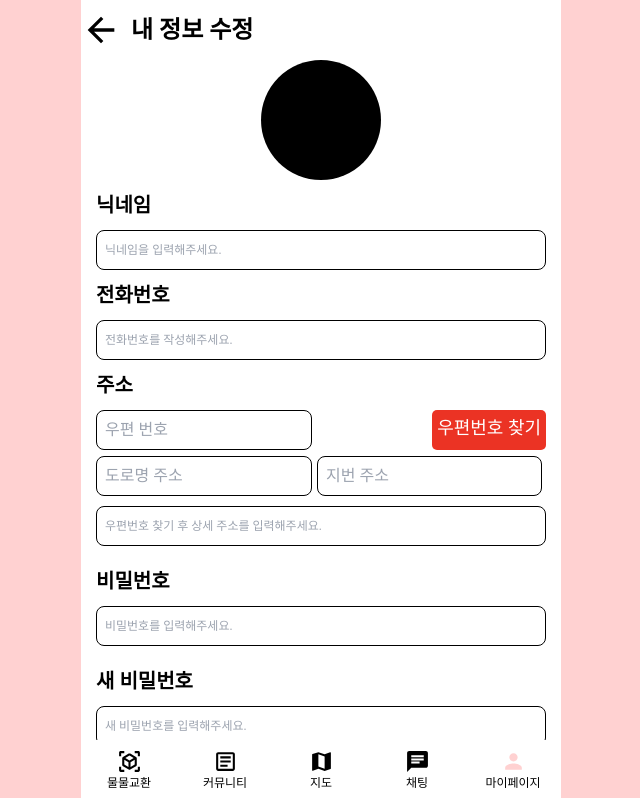
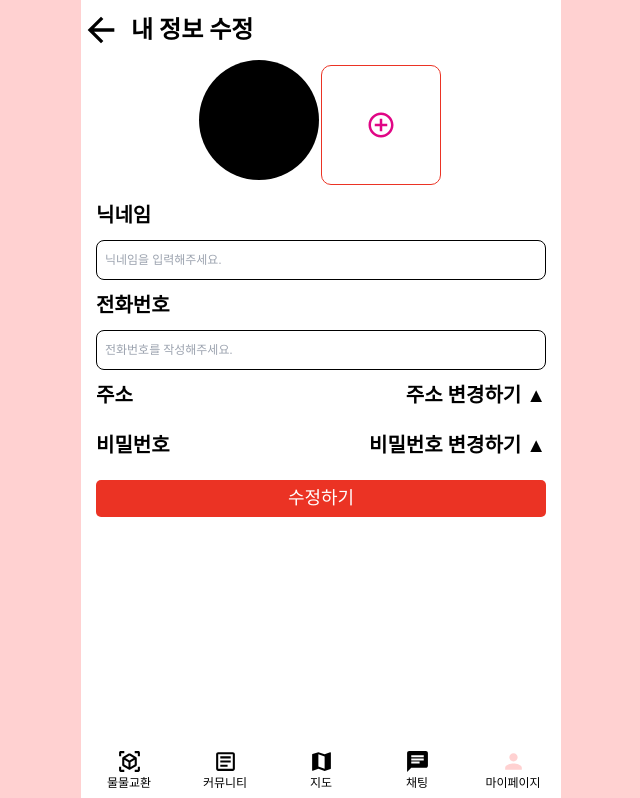
Before and after one commit to KostaMiniProject/MainProject-Front, a Next.js app: page /profile/editprofile in a window 1280 px wide. Shown: the top 798 px of the page, without its empty margins (319-959 px from the left). Built offline with nearby package versions, Linux system fonts and the light colour scheme; no server answers; a web font is replaced by a local one.

Commit message:
fix : 내 정보수정 페이지 레이아웃 변경

```diff
--- a/app/login/page.tsx
+++ b/app/login/page.tsx
@@ -44,6 +44,7 @@ function page() {
       // 다른 작업 수행 (예: 페이지 리디렉션)
     } catch (error: any) {
       // 로그인 실패 시의 처리
+      alert('로그인에 실패하였습니다.');
       console.error('로그인 실패:', error.message);
     }
     console.log(document.cookie);
--- a/app/profile/editprofile/page.tsx
+++ b/app/profile/editprofile/page.tsx
@@ -1,12 +1,14 @@
-"use client";
-import React, { useState, useCallback, useEffect } from "react";
-import InputBox from "@/components/InputBox";
-import Button from "@/components/Button";
-import Header from "@/components/Header";
-import PostCode from "@/components/signup/PostCode";
-import { useRouter } from "next/navigation";
+'use client';
+import React, { useState, useCallback, useEffect } from 'react';
+import InputBox from '@/components/InputBox';
+import Button from '@/components/Button';
+import Header from '@/components/Header';
+import PostCode from '@/components/signup/PostCode';
+import { useRouter } from 'next/navigation';
 import Image from 'next/image';
-import { relative } from "path";
+import { relative } from 'path';
+import { MdAddCircleOutline } from 'react-icons/md';
+import { getMyProfile } from '@/apis/ProfileApi';
 
 interface profileType {
   address: string;
@@ -19,32 +21,60 @@ interface profileType {
 
 function page() {
   const [profile, setProfile] = useState<profileType>();
-    const [nickName, setNickName] = useState<string>("");
-    const [phone, setPhone] = useState<string>("");
+  const [nickName, setNickName] = useState<string>('');
+  const [phone, setPhone] = useState<string>('');
   const [address, setAddress] = useState({
-        zcode: "",
-        roadAddr: "",
-        jibunAddr: "",
+    zcode: '',
+    roadAddr: '',
+    jibunAddr: '',
   });
-    const [addressDetail, setAddressDetail] = useState<string>("");
-    const [existingPassword, setExistingPassword] = useState<string>("");
-    const [newPassword, setNewPassword] = useState<string>("");
-    const [nickNameMessage, setNickNameMessage] = useState<string>("");
-    const [phoneMessage, setPhoneMessage] = useState<string>("");
-    const [existingPasswordMessage, setExistingPasswordMessage] = useState<string>("");
-    const [newPasswordMessage, setNewPasswordMessage] = useState<string>("");
-    const [addressMessage, setAddressMessage] = useState<string>("");
+  const [addressDetail, setAddressDetail] = useState<string>('');
+  const [existingPassword, setExistingPassword] = useState<string>('');
+  const [newPassword, setNewPassword] = useState<string>('');
+  const [nickNameMessage, setNickNameMessage] = useState<string>('');
+  const [phoneMessage, setPhoneMessage] = useState<string>('');
+  const [existingPasswordMessage, setExistingPasswordMessage] =
+    useState<string>('');
+  const [newPasswordMessage, setNewPasswordMessage] = useState<string>('');
+  const [addressMessage, setAddressMessage] = useState<string>('');
+
   const [isNickName, setIsNickName] = useState<boolean>(false);
   const [isPhone, setIsPhone] = useState<boolean>(false);
   const [isExistingPassword, setIsExistingPassword] = useState<boolean>(false);
   const [isNewPassword, setIsNewPassword] = useState<boolean>(false);
   const [isAddress, setIsAddress] = useState<boolean>(false);
+  const [selectedImages, setSelectedImages] = useState<File>();
+
+  const [isEditAddress, setIsEditAddress] = useState(false); // 주소 수정 가능 여부
+  const [isEditPassword, setIsEditPassword] = useState(false); // 비밀번호 수정 가능 여부
+  const router = useRouter();
+
+  useEffect(() => {
+    const fetchData = async () => {
+      try {
+        const data = await getMyProfile();
+        setProfile(data);
+      } catch (error) {
+        console.log(error);
+      }
+    };
+    fetchData();
+  }, []);
+
+  // 주소 수정 토글 함수
+  const toggleEditAddress = () => {
+    setIsEditAddress(!isEditAddress);
+  };
+
+  // 비밀번호 수정 토글 함수
+  const toggleEditPassword = () => {
+    setIsEditPassword(!isEditPassword);
+  };
+
   const readCheckAddress = () => {
     const { zcode, jibunAddr, roadAddr } = address;
     return !(zcode && (jibunAddr || roadAddr));
   };
-
-    const router = useRouter();
 
   const onClickAddrBtn = () => {
     PostCode({ info: address, setInfo: setAddress });
@@ -52,38 +82,38 @@ function page() {
 
   const checkAddress = (addressCurrent: string) => {
     if (addressCurrent.length === 0) {
-            setAddressMessage("주소는 필수 항목입니다.");
+      setAddressMessage('주소는 필수 항목입니다.');
       setIsAddress(false);
     }
-    }
+  };
 
   const checkNickname = (nickNameCurrent: string) => {
     if (nickNameCurrent.length === 0) {
-            setNickNameMessage("닉네임은 필수 항목입니다.");
+      setNickNameMessage('닉네임은 필수 항목입니다.');
       setIsNickName(false);
     }
-    }
+  };
 
   const checkPhone = (phoneCurrent: string) => {
     if (phoneCurrent.length === 0) {
-            setPhoneMessage("휴대폰번호는 필수 항목입니다.");
+      setPhoneMessage('휴대폰번호는 필수 항목입니다.');
       setIsPhone(false);
     }
-    }
+  };
 
   const checkExistingPassword = (existingPasswordCurrent: string) => {
     if (existingPasswordCurrent.length === 0) {
-            setExistingPasswordMessage("비밀번호는 필수 항목입니다.");
+      setExistingPasswordMessage('비밀번호는 필수 항목입니다.');
       setIsExistingPassword(false);
     }
-    }
+  };
 
   const checkNewPassword = (newPasswordCurrent: string) => {
     if (newPasswordCurrent.length === 0) {
-            setNewPasswordMessage("비밀번호는 필수 항목입니다.");
+      setNewPasswordMessage('비밀번호는 필수 항목입니다.');
       setIsNewPassword(false);
     }
-    }
+  };
 
   const onChangeNickName = useCallback((nickNameCurrent: string) => {
     const nickNameRegex = /^[가-힣a-zA-Z0-9]{2,13}$/;
@@ -91,10 +121,10 @@ function page() {
     checkNickname(nickNameCurrent);
 
     if (!nickNameRegex.test(nickNameCurrent)) {
-            setNickNameMessage("2글자 이상 14글자 미만으로 입력해주세요.");
+      setNickNameMessage('2글자 이상 14글자 미만으로 입력해주세요.');
       setIsNickName(false);
     } else {
-            setNickNameMessage("올바른 닉네임 형식입니다.");
+      setNickNameMessage('올바른 닉네임 형식입니다.');
       setIsNickName(true);
     }
   }, []);
@@ -105,10 +135,10 @@ function page() {
     checkPhone(phoneCurrent);
 
     if (!phoneRegex.test(phoneCurrent)) {
-            setPhoneMessage("휴대폰번호 11자리를 입력해주세요.");
+      setPhoneMessage('휴대폰번호 11자리를 입력해주세요.');
       setIsPhone(false);
     } else {
-            setPhoneMessage("올바른 휴대폰 번호 형식입니다.");
+      setPhoneMessage('올바른 휴대폰 번호 형식입니다.');
       setIsPhone(true);
     }
   }, []);
@@ -117,12 +147,13 @@ function page() {
     setAddressDetail(addressCurrent);
     checkAddress(addressCurrent);
     if (addressCurrent.length != 0) {
-            setAddressMessage(" ");
+      setAddressMessage(' ');
       setIsAddress(true);
     }
   }, []);
 
-    const onChangeExistingPassword = useCallback((existingPasswordCurrent: string) => {
+  const onChangeExistingPassword = useCallback(
+    (existingPasswordCurrent: string) => {
       const existingPasswordRegex =
         /^(?=.*[a-zA-Z])(?=.*[!@#$%^*+=-])(?=.*[0-9]).{8,25}$/;
       setExistingPassword(existingPasswordCurrent);
@@ -130,34 +161,53 @@ function page() {
 
       if (!existingPasswordRegex.test(existingPasswordCurrent)) {
         setExistingPasswordMessage(
-                "숫자+영문자+특수문자 조합으로 8자리 이상 입력해주세요."
+          '숫자+영문자+특수문자 조합으로 8자리 이상 입력해주세요.'
         );
         setIsExistingPassword(false);
       } else {
-            setExistingPasswordMessage("올바른 비밀번호 형식입니다.");
+        setExistingPasswordMessage('올바른 비밀번호 형식입니다.');
         setIsExistingPassword(true);
       }
-    }, []);
+    },
+    []
+  );
 
-    const onChangeNewPassword = useCallback((newPasswordCurrent: string) => {
+  const onChangeNewPassword = useCallback(
+    (newPasswordCurrent: string) => {
       const newPasswordRegex =
         /^(?=.*[a-zA-Z])(?=.*[!@#$%^*+=-])(?=.*[0-9]).{8,25}$/;
       setNewPassword(newPasswordCurrent);
       checkNewPassword(newPasswordCurrent);
 
       if (existingPassword === newPasswordCurrent) {
-            setNewPasswordMessage("기존 비밀번호와 새 비밀번호가 동일합니다.");
+        setNewPasswordMessage('기존 비밀번호와 새 비밀번호가 동일합니다.');
         setIsNewPassword(false);
       } else if (!newPasswordRegex.test(newPasswordCurrent)) {
         setNewPasswordMessage(
-                "숫자+영문자+특수문자 조합으로 8자리 이상 입력해주세요."
+          '숫자+영문자+특수문자 조합으로 8자리 이상 입력해주세요.'
         );
         setIsNewPassword(false);
       } else {
-            setNewPasswordMessage("올바른 비밀번호 형식입니다.");
+        setNewPasswordMessage('올바른 비밀번호 형식입니다.');
         setIsNewPassword(true);
       }
-    }, [existingPassword]);
+    },
+    [existingPassword]
+  );
+
+  function openFileInput() {
+    // 파일 입력 엘리먼트를 클릭하여 파일 선택 다이얼로그 열기
+    const fileInput = document.getElementById('fileInput');
+    if (fileInput) {
+      fileInput.click();
+    }
+  }
+  function handleFileChange(event: React.ChangeEvent<HTMLInputElement>) {
+    const selectFile = event.target.files;
+    if (selectFile) {
+      setSelectedImages(selectFile[0]);
+    }
+  }
 
   const editProfile = async () => {
     const userData = {
@@ -179,10 +229,18 @@ function page() {
     ) {
       try {
         console.log(userData);
-                // postEdit(userData);
-                // router.push('/profile');
+        const formData = new FormData();
+        // 기타 데이터를 JSON 형태로 FormData에 추가
+        formData.append(
+          'userUpdateDTO',
+          new Blob([JSON.stringify(userData)], { type: 'application/json' })
+        );
+        // 이미지 파일을 FormData에 추가
+        if (selectedImages instanceof File) {
+          formData.append('file', selectedImages);
+        }
       } catch (error) {
-                alert("회원수정 실패");
+        alert('회원수정 실패');
       }
     } else {
       //alert("입력한 정보를 다시 확인해주세요.");
@@ -212,6 +270,20 @@ function page() {
               />
             )}
           </div>
+          <div
+            className="relative w-[120px] m-[2px] my-[5px] h-[120px] overflow-hidden flex items-center justify-center border-base border-solid border-[1px] rounded-[10px] cursor-pointer"
+            onClick={openFileInput}
+          >
+            <MdAddCircleOutline size={30} color={'#e00685'} />
+          </div>
+          <input
+            id="fileInput" // 파일 입력 엘리먼트에 ID 추가
+            type="file"
+            multiple
+            accept=".jpg, .png"
+            onChange={handleFileChange}
+            style={{ display: 'none' }} // 화면에 표시되지 않도록 함
+          />
         </div>
         <div className="">
           <div className="text-[20px] my-[10px] font-[600]">닉네임</div>
@@ -232,7 +304,7 @@ function page() {
             <p
               style={{
                 color:
-                                    nickName.length > 0 ? (isNickName ? "green" : "red") : "red",
+                  nickName.length > 0 ? (isNickName ? 'green' : 'red') : 'red',
               }}
             >
               {nickNameMessage}
@@ -257,7 +329,7 @@ function page() {
           >
             <p
               style={{
-                                color: phone.length > 0 ? (isPhone ? "green" : "red") : "red",
+                color: phone.length > 0 ? (isPhone ? 'green' : 'red') : 'red',
               }}
             >
               {phoneMessage}
@@ -265,7 +337,14 @@ function page() {
           </span>
         </div>
         <div className="">
-                    <div className="text-[20px] my-[10px] font-[600]">주소</div>
+          <div className="text-[20px] my-[10px] font-[600] flex justify-between">
+            <div>주소</div>
+            <div onClick={toggleEditAddress}>
+              주소 변경하기 {isEditAddress ? '▼' : '▲'}
+            </div>
+          </div>
+          {isEditAddress && (
+            <div>
               <div className="flex mb-[6px] justify-between">
                 <input
                   type="text"
@@ -305,7 +384,6 @@ function page() {
                   message="우편번호 찾기 후 상세 주소를 입력해주세요."
                   readOnly={readCheckAddress()}
                 ></InputBox>
-
               </div>
               <span
                 className={`style={{
@@ -317,11 +395,20 @@ function page() {
             bottom: -10px;
             left: 0;}}`}
               >
-                        <p style={{ color: "red" }}>{addressMessage}</p>
+                <p style={{ color: 'red' }}>{addressMessage}</p>
               </span>
             </div>
+          )}
+        </div>
         <div className="my-[20px]">
-                    <div className="text-[20px] my-[10px] font-[600]">비밀번호</div>
+          <div className="text-[20px] my-[10px] font-[600] flex justify-between">
+            <div>비밀번호</div>
+            <div onClick={toggleEditPassword}>
+              비밀번호 변경하기 {isEditPassword ? '▼' : '▲'}
+            </div>
+          </div>
+          {isEditPassword && (
+            <div>
               <InputBox
                 onChange={onChangeExistingPassword}
                 type="password"
@@ -340,15 +427,21 @@ function page() {
                 <p
                   style={{
                     color:
-                                    existingPassword.length > 0 ? (isExistingPassword ? "green" : "red") : "red",
+                      existingPassword.length > 0
+                        ? isExistingPassword
+                          ? 'green'
+                          : 'red'
+                        : 'red',
                   }}
                 >
                   {existingPasswordMessage}
                 </p>
               </span>
+
+              <div className="my-[20px]">
+                <div className="text-[20px] my-[10px] font-[600]">
+                  새 비밀번호
                 </div>
-                <div className="my-[20px]">
-                    <div className="text-[20px] my-[10px] font-[600]">새 비밀번호</div>
                 <InputBox
                   onChange={onChangeNewPassword}
                   type="password"
@@ -367,12 +460,19 @@ function page() {
                   <p
                     style={{
                       color:
-                                    newPassword.length > 0 ? (isNewPassword ? "green" : "red") : "red",
+                        newPassword.length > 0
+                          ? isNewPassword
+                            ? 'green'
+                            : 'red'
+                          : 'red',
                     }}
                   >
                     {newPasswordMessage}
                   </p>
                 </span>
+              </div>
+            </div>
+          )}
         </div>
         <div className="text-center my-[20px]">
           <Button
```
Lines whose indentation alone changed are shown as unchanged.
